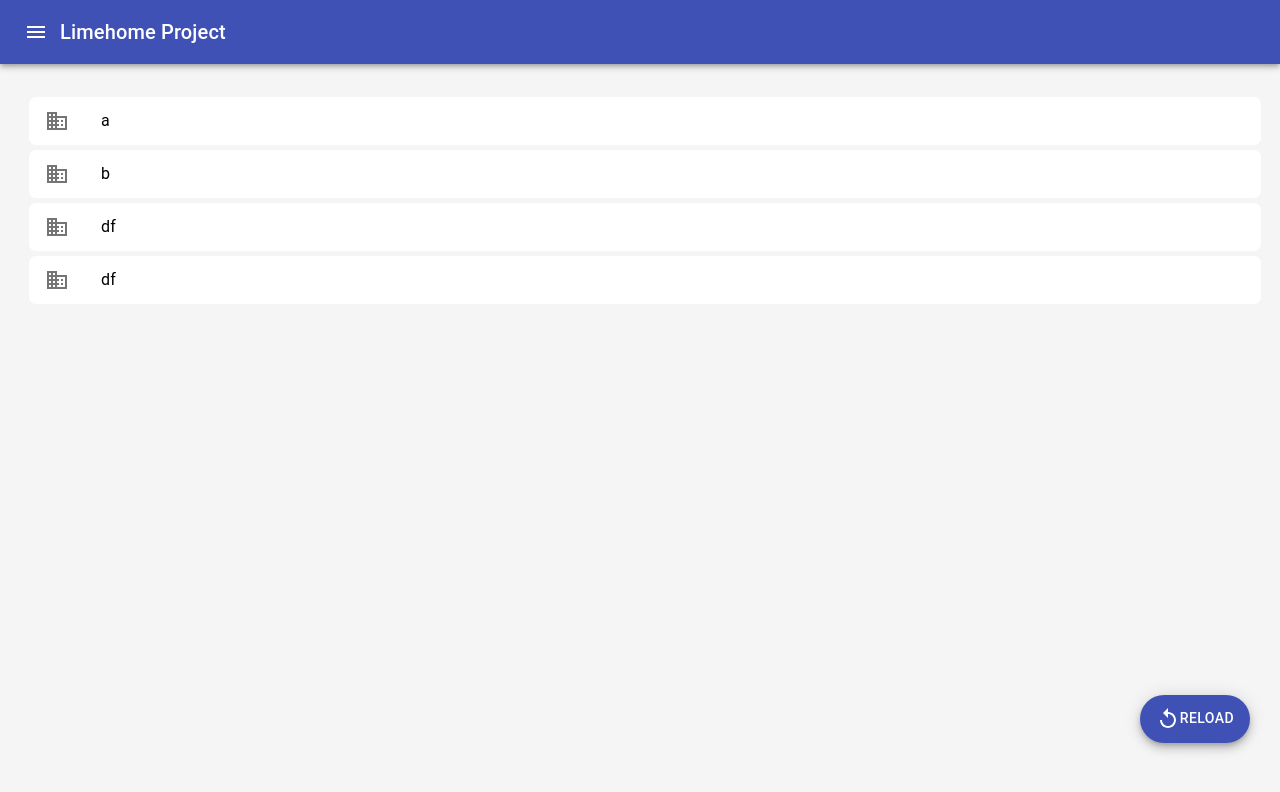
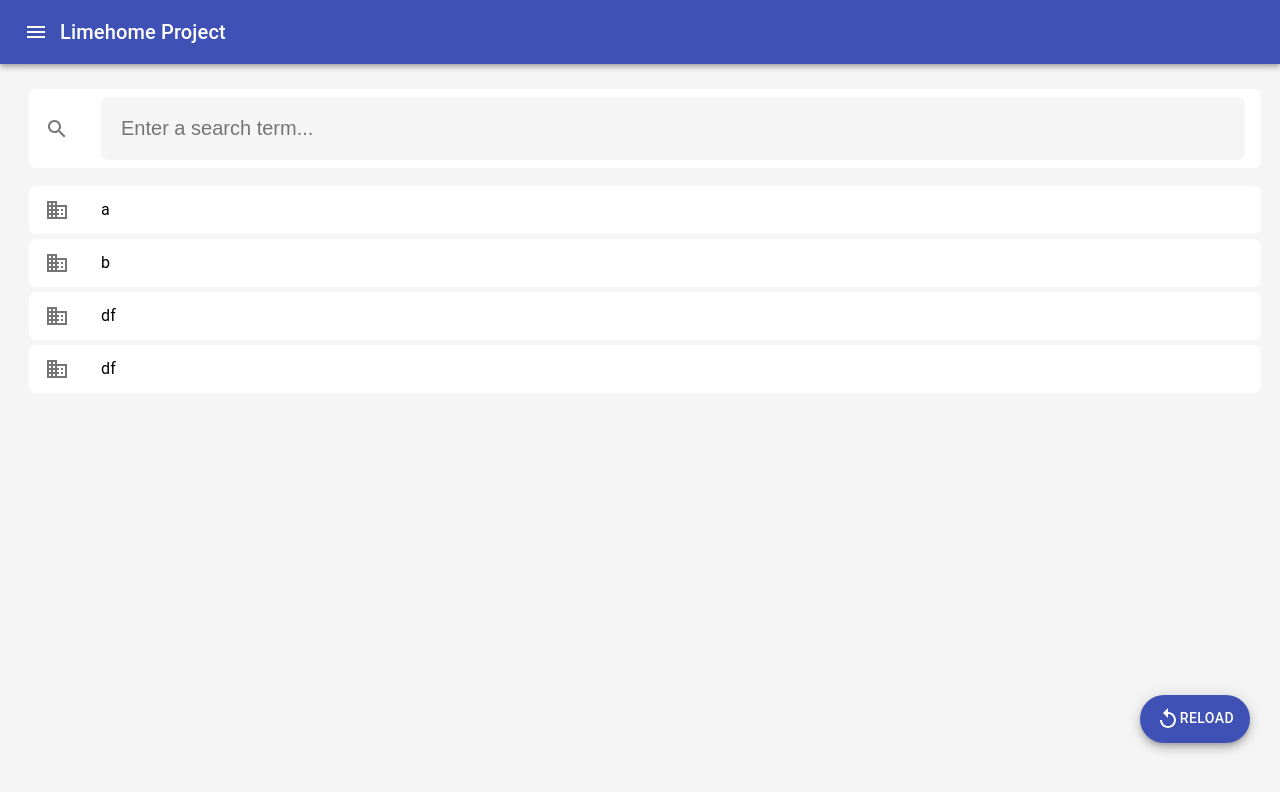
Before and after one commit to Teppichseite/PropertyFinder, a React app in the folder client/: page / in a window 1280 px wide. Built offline with nearby package versions, Linux system fonts and the light colour scheme.

Commit message:
added search bar

```diff
--- a/client/src/components/PropertyList.js
+++ b/client/src/components/PropertyList.js
@@ -2,21 +2,46 @@
 import List from '@material-ui/core/List';
 import PropertyItem from './PropertyItem';
 import CircularProgress from '@material-ui/core/CircularProgress';
+import ListItem from '@material-ui/core/ListItem';
+import ListItemIcon from '@material-ui/core/ListItemIcon';
+import ListItemText from '@material-ui/core/ListItemText';
+import SearchIcon from '@material-ui/icons/Search';
 import '../public/style.css';
 
 export default class PropertyList extends React.Component {
 
     render() {
+        return (
+            <div>
+            <ListItem className="property-item">
+                <ListItemIcon>
+                    <SearchIcon />
+                </ListItemIcon>
+                <input
+                    className="search-prop-input"
+                    placeholder="Enter a search term..."
+                    onChange={this.props.onChange}
+                    />
+            </ListItem>
+            {
+                this.displayList()
+            }
+            </div>
+
+        );
+    }
+
+    displayList(){
         if(this.props.isPending){
-            return (<CircularProgress className="center"/>)
+            return (<CircularProgress className="center"/>);
         }else if(this.props.hasError){
-            return (<h3 className="center">An error occurred :(</h3>)
+            return (<h3 className="center">An error occurred :(</h3>);
         }else{
             return (<List>
             {this.props.properties.map((prop) => (
                 <PropertyItem name={prop} onClick={this.props.onClick} />
             ))}
-            </List>);
+            </List>)
         }
     }
 
--- a/client/src/public/style.css
+++ b/client/src/public/style.css
@@ -1,6 +1,7 @@
 body, html{
     height: 97%;
     margin: 0;
+    background: #F5F5F5;
 }
 
 #root{
@@ -38,3 +39,17 @@
     right: 30px;
     bottom: 10px;
 }
+
+.search-prop-input{
+    padding: 20px;
+    border-radius: 7px;
+    border: none;
+    font-size: 20px;
+    width: 100%;
+    box-sizing: border-box;
+    background: #F5F5F5
+}
+
+textarea:focus, input:focus{
+    outline: none;
+}
```
